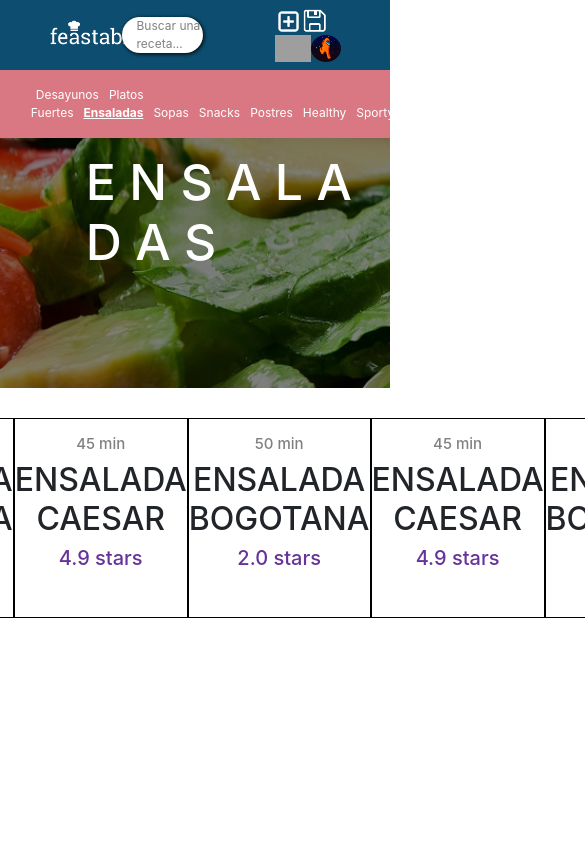
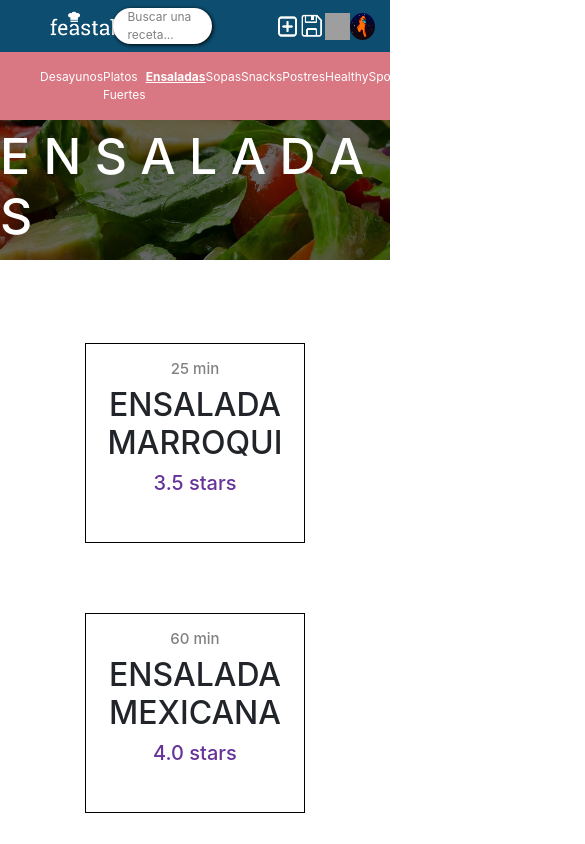
Before and after one commit to JuanCuevas2207/Feastable, a React (Create React App) app: page / in a window 390 px wide. Shown: the top 844 px of the page, 585 px wide, since content can reach past the window. Built offline with nearby package versions, Linux system fonts and the light colour scheme; grey boxes are pictures that could not be loaded.

Commit message:
Se corrigen problemas de diseño

```diff
--- a/src/components/categoryBar/CategoryBar.css
+++ b/src/components/categoryBar/CategoryBar.css
@@ -11,13 +11,13 @@
 ul{
   margin: 0;
   list-style:none;
+  display: flex;
+  justify-content: space-around;
 }
 
 li{
   display: inline;
   color: white;
-  padding-left: 60px;
-  padding-right: 60px;
 }
 
 li:hover{
@@ -31,9 +31,4 @@ li:hover{
   .CategoryBar{
     font-size: 12px;
   }
-
-  li{
-    padding-left: 5px;
-    padding-right: 5px;
-  }
 }
--- a/src/components/categoryBar/CategoryBar.js
+++ b/src/components/categoryBar/CategoryBar.js
@@ -1,5 +1,5 @@
 var CategoryBar = () =>(
-    <div className="CategoryBar row py-3  justify-content-center">
+    <div className="CategoryBar py-3">
       <ul>
         <li><a>Desayunos</a></li>
         <li><a>Platos Fuertes</a></li>
--- a/src/components/navigationBar/NavigationBar.css
+++ b/src/components/navigationBar/NavigationBar.css
@@ -1,4 +1,4 @@
-.row{
+.row {
   margin: 0;
 }
 
@@ -7,9 +7,7 @@
   color: white;
 }
 
-.buscador{
-  margin: 0px;
-  padding: 0px;
+.buscador {
   padding-left: 15px;
   background-color: white;
   color: gray;
@@ -20,4 +18,8 @@
   .buscador{
     font-size: 12px;
   }
+
+  .menuImg{
+    width: 25px;
+  }
 }
--- a/src/components/navigationBar/NavigationBar.js
+++ b/src/components/navigationBar/NavigationBar.js
@@ -1,18 +1,18 @@
 var NavigationBar = () =>(
 		<div className="NavigationBar">
-          <div className="header row py-2  align-items-center">
+        <div className="header row py-2 align-items-center">
             <div className="col-lg-4 col-3 px-5">
-                <img src="assets/logo.png" height="35px" className ="float-left"></img>
+              <img src="assets/logo.png" height="35px" alt="Logo" className ="float-left"></img>
             </div>
-              <div className="col-lg-4 col-4 px-4 text-left">
+            <div className="col-lg-4 col-4">
               <div className="buscador rounded-pill">Buscar una receta...</div>
             </div>
-              <div className="col-lg-4 col-5 px-5">
+            <div className="col-lg-4 col-5 px-md-5">
               <div className="float-right">
-                  <a><img className="mx-md-2 menuImg" src="assets/add.png" alt="addIcon" height="33px"></img></a>
-                  <a><img className="mx-md-2 menuImg" src="assets/save.png" alt="saveIcon" height="30px"></img></a>
-                  <a><img className="mx-md-2 menuImg" src="assets/shopping-cart.png" alt="shoppingIcon" height="30px"></img></a>
-                  <a><img className="rounded-circle mx-md-2 menuImg" src="assets/profile-pic.jpg" alt="pictureIcon" height="30px" width="30px"></img></a>
+                <a><img className="mx-md-2 menuImg" src="assets/add.png" alt="Add icon" height="33px"></img></a>
+                <a><img className="mx-md-2 menuImg" src="assets/save.png" alt="Save icon" height="30px"></img></a>
+                <a><img className="mx-md-2 menuImg" src="assets/shopping-cart.png" alt="Shopping icon" height="30px"></img></a>
+                <a><img className="rounded-circle mx-md-2 menuImg" src="assets/profile-pic.jpg" alt="Picture icon" height="30px" width="30px"></img></a>
               </div>
             </div>
         </div>
--- a/src/components/recipes/Recipes.css
+++ b/src/components/recipes/Recipes.css
@@ -2,30 +2,21 @@
     border: 1px solid black;
     width: 220px;
     height: 200px;
+    margin: 35px;
     display: inline-block;
-    background-color: white;
+    text-align: center;
 }
 
 .time{
     color: gray;
     font-size: 15px;
-    text-align: center;
 }
 
 .rating{
     color: rebeccapurple;
     font-size: 20px;
-    text-align: center;
 }
 
 .recipeName{
     text-transform: uppercase;
-    text-align: center;
 }
-
-.recipes{
-    margin: 30px;
-    display: flex;
-    background-color: black;
-    justify-content: center;
-}
--- a/src/components/recipes/Recipes.js
+++ b/src/components/recipes/Recipes.js
@@ -1,12 +1,10 @@
-var Recipe = (props) =>{
-  return (
-    <div className="recipe row py-3 justify-content-center">
-      <h6 className="time">{props.time} min</h6>
-      <h2 className="recipeName">{props.name}</h2>
-      <h6 className="rating">{props.rating} stars</h6>
-    </div>
-  );
-}
+var Recipe = (props) =>(
+  <div className="recipe row py-3">
+    <h6 className="time">{props.time} min</h6>
+    <h2 className="recipeName">{props.name}</h2>
+    <h6 className="rating">{props.rating} stars</h6>
+  </div>
+);
 
 const recipesData = [
 	{name:"Ensalada Marroqui", time:"25", rating:"3.5"},
@@ -20,7 +18,7 @@ const recipesData = [
 const recipes = recipesData.map(recipeData => <Recipe {...recipeData} />);
 
 var Recipes = () => (
-  <div className="recipes">
+  <div className="row recipies justify-content-center m-5">
     {recipes}
   </div>
 );
--- a/src/components/title/Title.css
+++ b/src/components/title/Title.css
@@ -1,28 +1,43 @@
 .categoryName{
-  color: white;
+  background-image: url("ensalada.jpg");
   background-size: cover;
   min-height: 250px;
-  background-image: url("ensalada.jpg");
-  opacity: 0.5;
+  position: relative;
+  display: flex;
+  align-items: center;
+  justify-content: center;
 }
 
-.layer{
+.categoryName:before{
+  content: '';
   background-color: black;
-  width: 100%;
-  height:  100%;
+  opacity: 0.6;
+  position: absolute;
+  top: 0;
+  bottom: 0;
+  left: 0;
+  right: 0;
 }
 
 h1{
-  position: absolute;
-  top: 18%;
-  left: 22%;
   color: white;
   font-size: 120px;
+  position: relative;
+}
+
+@media screen and (max-width: 1000px){
+  .categoryName{
+    min-height: 200px;
+  }
+
+  h1{
+    font-size: 80px;
+  }
 }
 
 @media screen and (max-width: 720px){
-  .name{
-    min-height: 150px;
+  .categoryName{
+    min-height: 140px;
   }
 
   .menuImg{
--- a/src/components/title/Title.js
+++ b/src/components/title/Title.js
@@ -1,11 +1,9 @@
 var Title = (props) => (
-		<div className="Title">
-	        <div className="layer">
-	            <div className="categoryName">
-	            </div>
-	        </div>
-	        <h1>{props.text}</h1>
+	<div className="Title">
+	    <div className="categoryName">
+			<h1>{props.text}</h1>
 	    </div>
-	);
+	</div>
+);
 
 export default Title;
```
Lines whose indentation alone changed are shown as unchanged.
